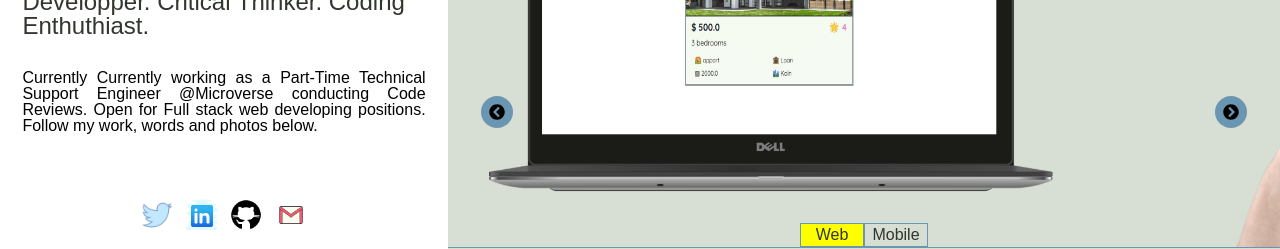
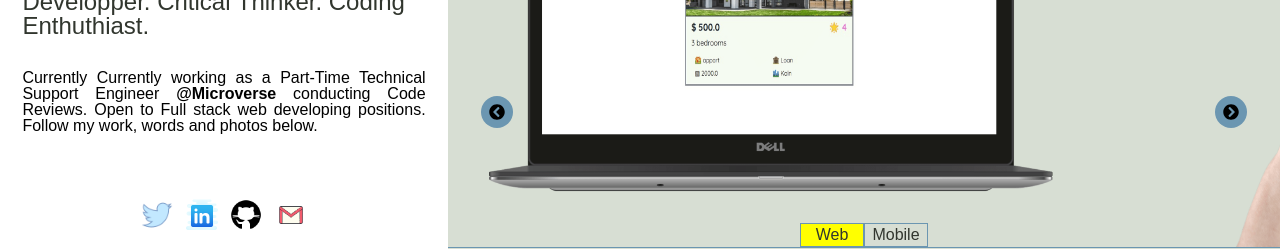
Before and after one commit to stratospherique/Portfolio-page, a React (Create React App) app: page / in a window 1280 px wide. Shown: the part 288-537 px from the top of the page. Built offline with nearby package versions, Linux system fonts and the light colour scheme; a web font is replaced by a local one.

Commit message:
add tracking config

```diff
--- a/package.json
+++ b/package.json
@@ -12,6 +12,7 @@
     "@testing-library/user-event": "^7.2.1",
     "react": "^16.12.0",
     "react-dom": "^16.12.0",
+    "react-ga": "^2.7.0",
     "react-redux": "^7.1.3",
     "react-scripts": "3.3.1",
     "redux": "^4.0.5",
--- a/src/components/App.js
+++ b/src/components/App.js
@@ -3,6 +3,10 @@ import IntroPanel from './IntroPanel';
 import InfoPanel from './InfoPanel';
 import '../assets/css/reset.css';
 import { MainContainer, CopyRightsBanner } from './styled-components/containers';
+import ReactGA from 'react-ga';
+
+const trackingId = '222863254'; // Replace with your Google Analytics tracking ID
+ReactGA.initialize(trackingId);
 
 const App = () => (
   <MainContainer>
--- a/src/components/IntroPanel.js
+++ b/src/components/IntroPanel.js
@@ -8,7 +8,7 @@ const IntroPanel = () => (
     <h1 className="mantra">Developper.
 Critical Thinker.
 Coding Enthuthiast.</h1>
-    <p className="current">Currently Currently working as a Part-Time Technical Support Engineer @Microverse conducting Code Reviews. Open for Full stack web developing positions. Follow my work, words and photos below.</p>
+    <p className="current">Currently Currently working as a Part-Time Technical Support Engineer <b style={{ fontWeight: 900 }}>@Microverse</b> conducting Code Reviews. Open to Full stack web developing positions. Follow my work, words and photos below.</p>
     <SocialLinks>
       <a href="https://twitter.com/AhmedMahfoudh8" target="_blank"><img src={links.twitterIco} /></a>
       <a href="https://www.linkedin.com/in/ahmed-mahfoudh-6414b6121/" target="_blank"><img src={links.linkedIco} /></a>
--- a/src/index.js
+++ b/src/index.js
@@ -5,6 +5,7 @@ import { Provider } from 'react-redux';
 import { createStore } from 'redux';
 import globalReducer from './redux/reducers';
 
+
 ReactDOM.render(
   <Provider store={createStore(globalReducer)}>
     <App />
```
Also changed, not shown: 1 other file (tests, documents, lock files or other folders).
